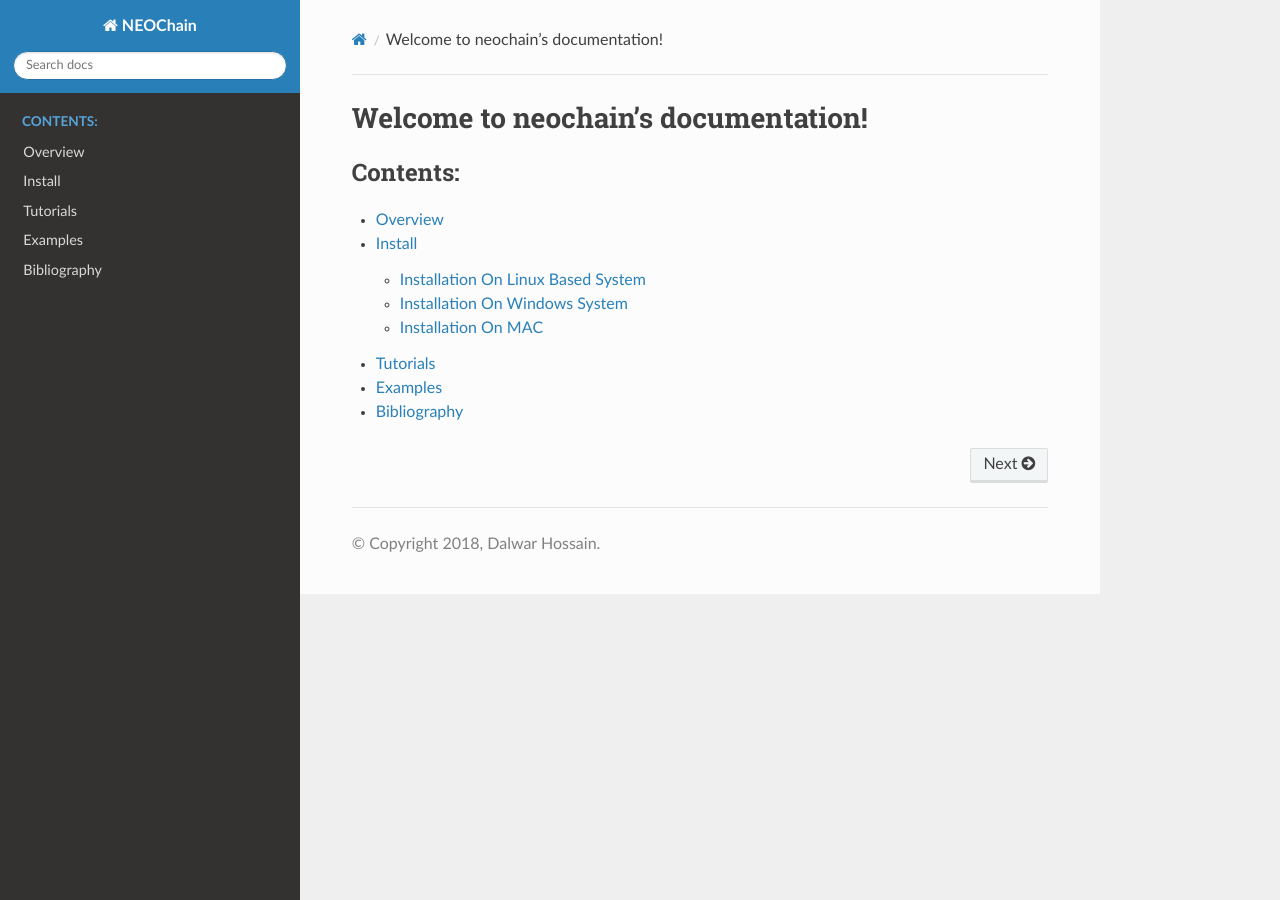
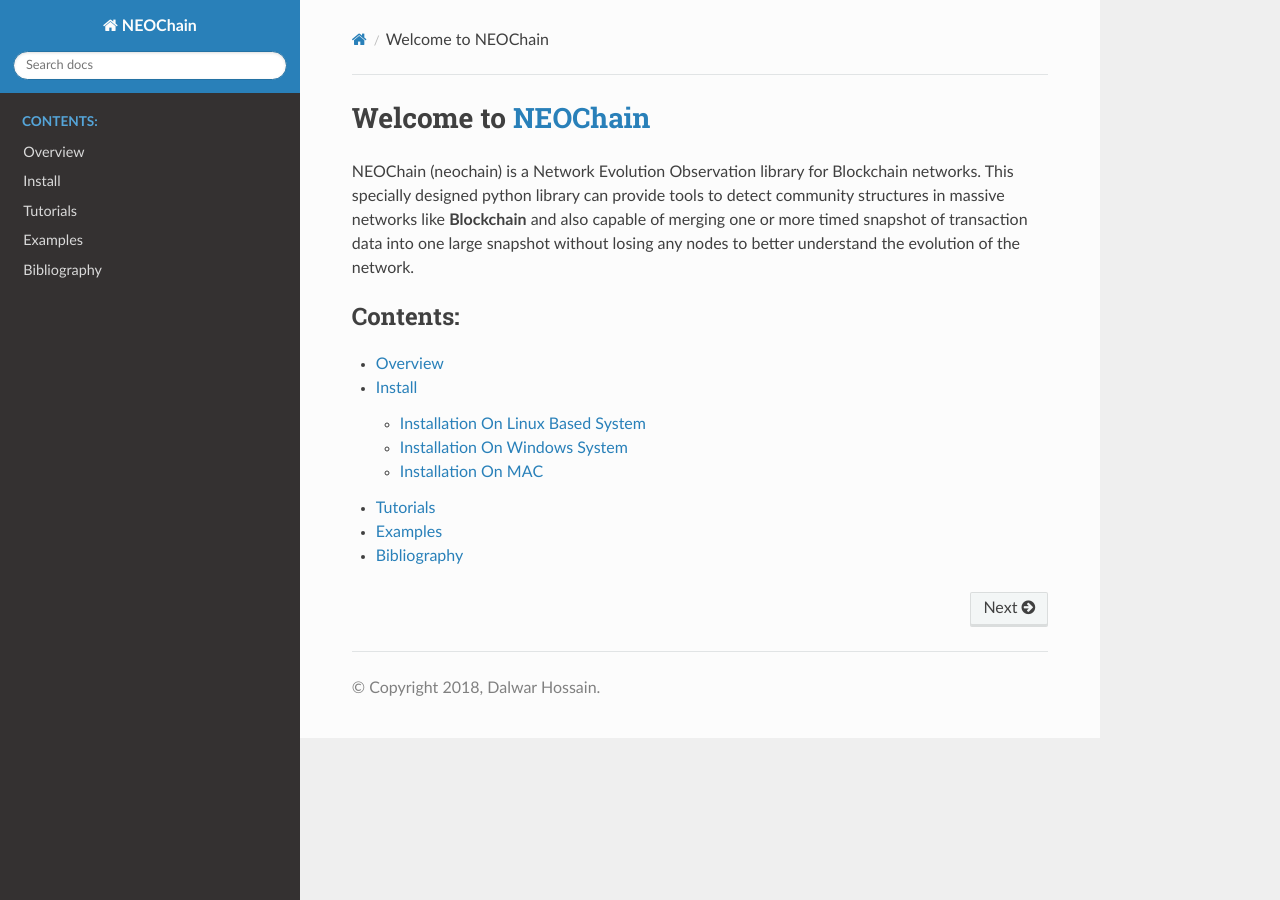
Before and after one commit to dalwar23/neochain, a Sphinx documentation site: the page built from docs/source/index.rst, in a window 1280 px wide. Built offline with Sphinx 7.4.7 and the Read the Docs theme 2.0.0, drawn with Linux system fonts in a browser that asks for light colours.

Commit message:
updated index.rst

```diff
--- a/docs/source/index.rst
+++ b/docs/source/index.rst
@@ -3,8 +3,13 @@
    You can adapt this file completely to your liking, but it should at least
    contain the root `toctree` directive.
 
-Welcome to neochain's documentation!
+Welcome to `NEOChain <http://www.neochain.readthedocs.io>`_
 ====================================
+
+NEOChain (neochain) is a Network Evolution Observation library for Blockchain networks. This specially designed python library
+can provide tools to detect community structures in massive networks like **Blockchain** and also capable of merging one or
+more timed snapshot of transaction data into one large snapshot without losing any nodes to better understand the evolution of
+the network.
 
 .. toctree::
    :maxdepth: 2
```
